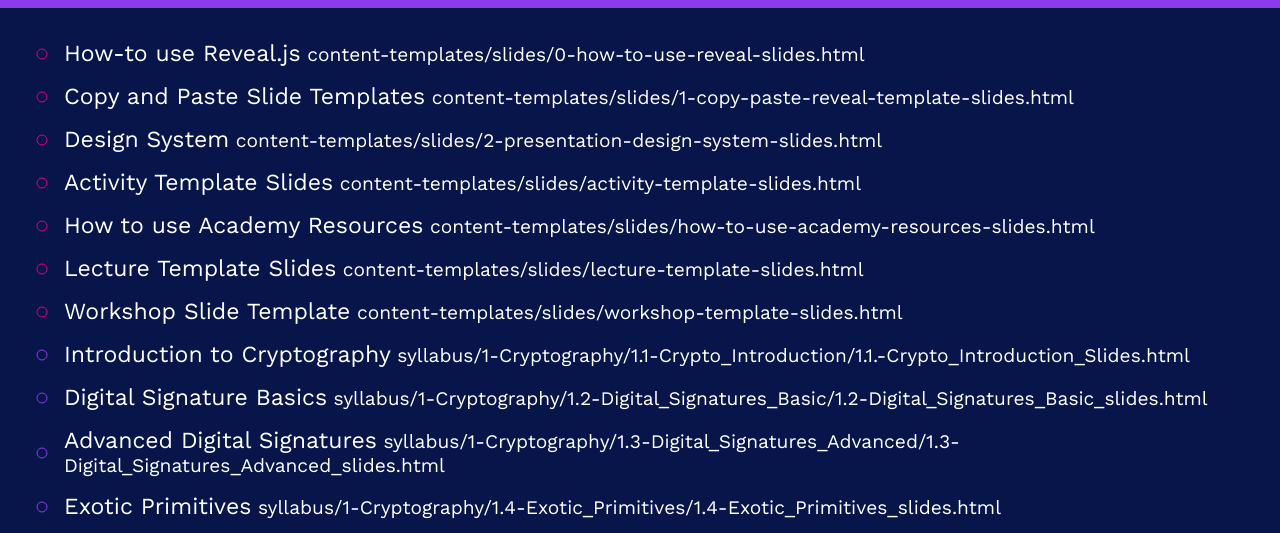
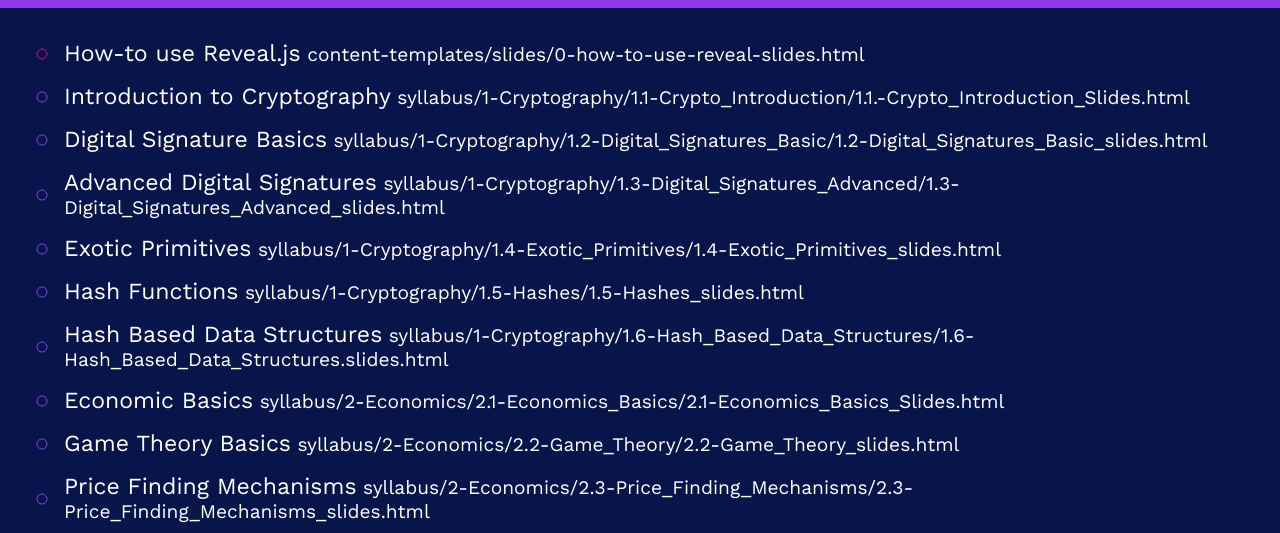
Before and after one commit to decentration/blockchain_tutorials, a website: page slides/index.html in a window 1280 px wide. Shown: the part 71-604 px from the top of the page. Drawn offline with Linux system fonts and the light colour scheme.

```diff
--- a/slides/index.html
+++ b/slides/index.html
@@ -154,49 +154,12 @@
         </li>
       </menu>
     </header>
-
     <main class="site-main">
       <ul class="slide-list">
         <li data-template="content-templates&#x2F;slides&#x2F;0-how-to-use-reveal-slides.html">
           <a href="content-templates&#x2F;slides&#x2F;0-how-to-use-reveal-slides.html" title="How-to use Reveal.js" class="slide-card">
             <span class="slide-card-name">How-to use Reveal.js</span>
             <span class="slide-card-path">content-templates&#x2F;slides&#x2F;0-how-to-use-reveal-slides.html</span>
-          </a>
-        </li>
-        <li data-template="content-templates&#x2F;slides&#x2F;1-copy-paste-reveal-template-slides.html">
-          <a href="content-templates&#x2F;slides&#x2F;1-copy-paste-reveal-template-slides.html" title="Copy and Paste Slide Templates" class="slide-card">
-            <span class="slide-card-name">Copy and Paste Slide Templates</span>
-            <span class="slide-card-path">content-templates&#x2F;slides&#x2F;1-copy-paste-reveal-template-slides.html</span>
-          </a>
-        </li>
-        <li data-template="content-templates&#x2F;slides&#x2F;2-presentation-design-system-slides.html">
-          <a href="content-templates&#x2F;slides&#x2F;2-presentation-design-system-slides.html" title="Design System" class="slide-card">
-            <span class="slide-card-name">Design System</span>
-            <span class="slide-card-path">content-templates&#x2F;slides&#x2F;2-presentation-design-system-slides.html</span>
-          </a>
-        </li>
-        <li data-template="content-templates&#x2F;slides&#x2F;activity-template-slides.html">
-          <a href="content-templates&#x2F;slides&#x2F;activity-template-slides.html" title="Activity Template Slides" class="slide-card">
-            <span class="slide-card-name">Activity Template Slides</span>
-            <span class="slide-card-path">content-templates&#x2F;slides&#x2F;activity-template-slides.html</span>
-          </a>
-        </li>
-        <li data-template="content-templates&#x2F;slides&#x2F;how-to-use-academy-resources-slides.html">
-          <a href="content-templates&#x2F;slides&#x2F;how-to-use-academy-resources-slides.html" title="How to use Academy Resources" class="slide-card">
-            <span class="slide-card-name">How to use Academy Resources</span>
-            <span class="slide-card-path">content-templates&#x2F;slides&#x2F;how-to-use-academy-resources-slides.html</span>
-          </a>
-        </li>
-        <li data-template="content-templates&#x2F;slides&#x2F;lecture-template-slides.html">
-          <a href="content-templates&#x2F;slides&#x2F;lecture-template-slides.html" title="Lecture Template Slides" class="slide-card">
-            <span class="slide-card-name">Lecture Template Slides</span>
-            <span class="slide-card-path">content-templates&#x2F;slides&#x2F;lecture-template-slides.html</span>
-          </a>
-        </li>
-        <li data-template="content-templates&#x2F;slides&#x2F;workshop-template-slides.html">
-          <a href="content-templates&#x2F;slides&#x2F;workshop-template-slides.html" title="Workshop Slide Template" class="slide-card">
-            <span class="slide-card-name">Workshop Slide Template</span>
-            <span class="slide-card-path">content-templates&#x2F;slides&#x2F;workshop-template-slides.html</span>
           </a>
         </li>
         <li data-template="syllabus&#x2F;1-Cryptography&#x2F;1.1-Crypto_Introduction&#x2F;1.1.-Crypto_Introduction_Slides.html">
```
Also changed, not shown: slides/syllabus/1-Cryptography/1.1-Crypto_Introduction/1.1.-Crypto_Introduction_Slides.html (+1 -1 lines), slides/syllabus/1-Cryptography/1.2-Digital_Signatures_Basic/1.2-Digital_Signatures_Basic_slides.html (+1 -1 lines), slides/syllabus/1-Cryptography/1.3-Digital_Signatures_Advanced/1.3-Digital_Signatures_Advanced_slides.html (+1 -1 lines), slides/syllabus/1-Cryptography/1.4-Exotic_Primitives/1.4-Exotic_Primitives_slides.html (+1 -1 lines), slides/syllabus/1-Cryptography/1.5-Hashes/1.5-Hashes_slides.html (+1 -1 lines), slides/syllabus/1-Cryptography/1.6-Hash_Based_Data_Structures/1.6-Hash_Based_Data_Structures.slides.html (+1 -1 lines), slides/syllabus/2-Economics/2.1-Economics_Basics/2.1-Economics_Basics_Slides.html (+1 -1 lines), slides/syllabus/2-Economics/2.2-Game_Theory/2.2-Game_Theory_slides.html (+1 -1 lines), slides/syllabus/2-Economics/2.3-Price_Finding_Mechanisms/2.3-Price_Finding_Mechanisms_slides.html (+1 -1 lines).
